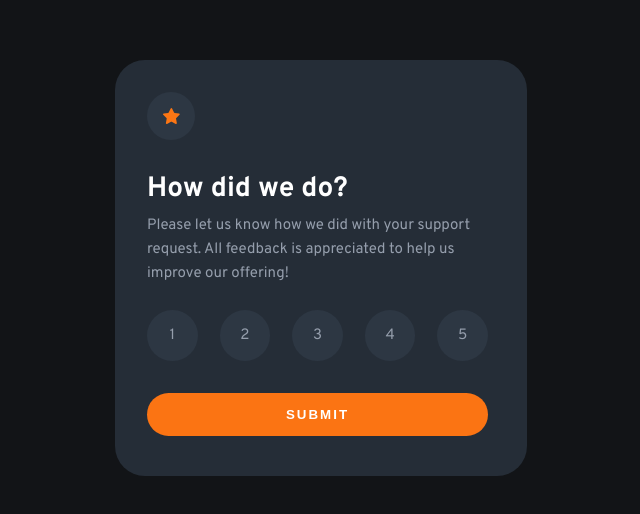
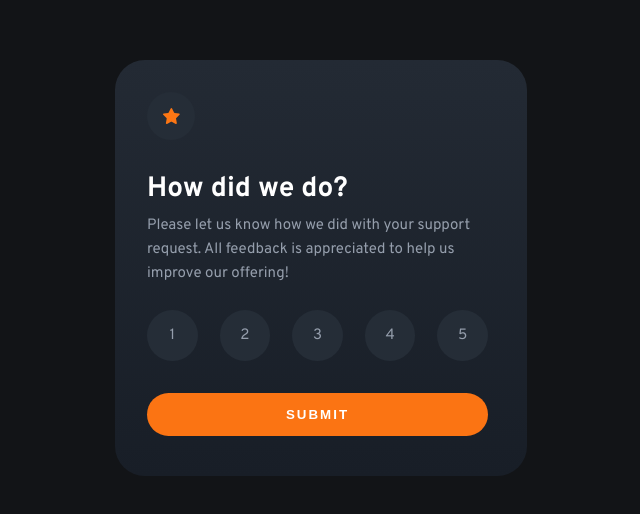
Before and after one commit to Chris-2811/interactive-rating-component, a plain HTML site: page index.html in a window 1280 px wide. Shown: the part 132-646 px from the top of the page, without its empty margins (319-959 px from the left). Drawn offline with Linux system fonts and the light colour scheme.

Commit message:
fixed card color

```diff
--- a/style.css
+++ b/style.css
@@ -30,8 +30,8 @@ img {
 }
 
 .card {
-  background-color: var(--dark-blue);
-  height: 416px;
+    background: linear-gradient(to bottom, #232A34 0%, #181E27 100%, #181E27 98.96%);
+    height: 416px;
   width: 412px;
   padding: 32px 39px 32px 32px;
   border-radius: 30px;
@@ -43,7 +43,7 @@ img {
   display: flex;
   justify-content: center;
   align-items: center;
-  background-color: hsl(213, 19%, 22%);
+  background-color: var(--dark-blue);
   border-radius: 50%;
 }
 
@@ -94,7 +94,7 @@ img {
 }
 
 .rating-form > div > div {
-  background-color: hsl(213, 19%, 22%);
+  background-color: var(--dark-blue);
   height: 51px;
   width: 51px;
   border-radius: 50%;
@@ -111,6 +111,7 @@ img {
   border: none;
   border-radius: 22.5px;
   cursor: pointer;
+  transition: all 0.2s ease-in;
 }
 
 .btn:hover {
```
